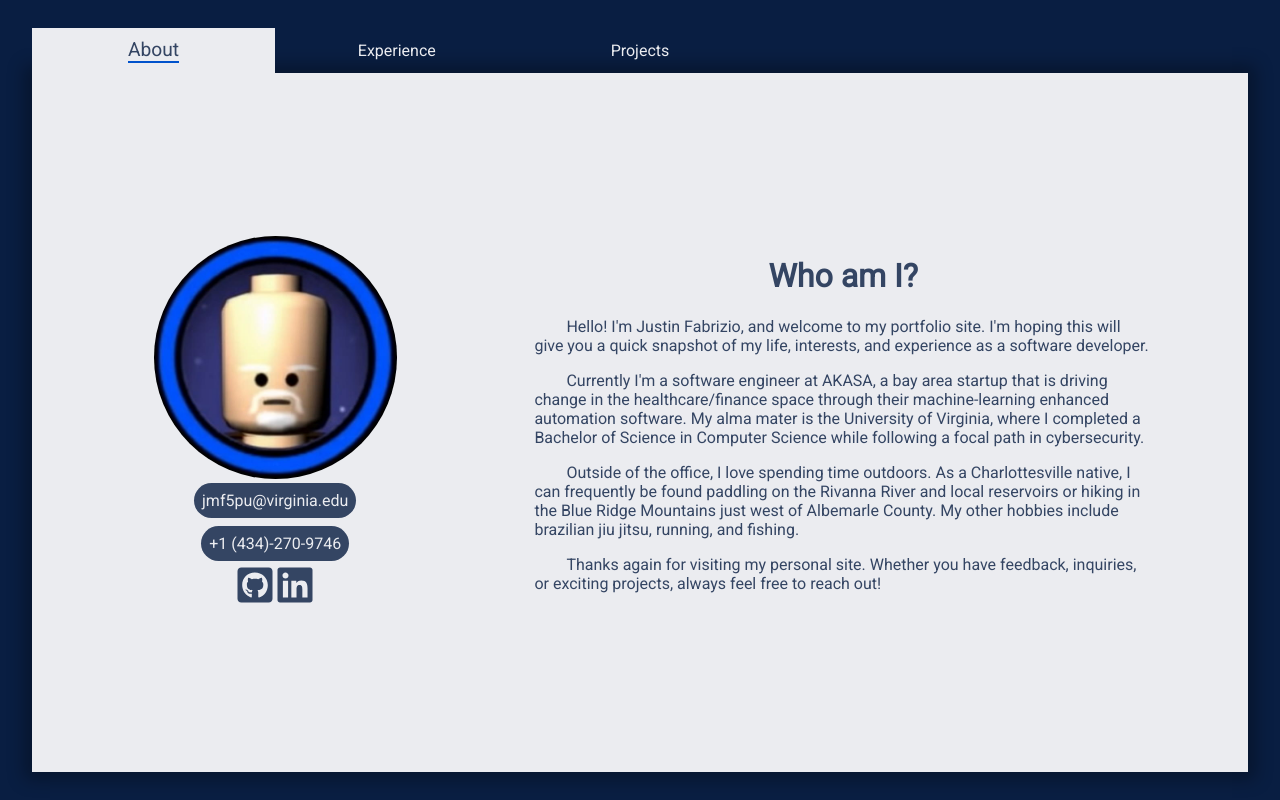
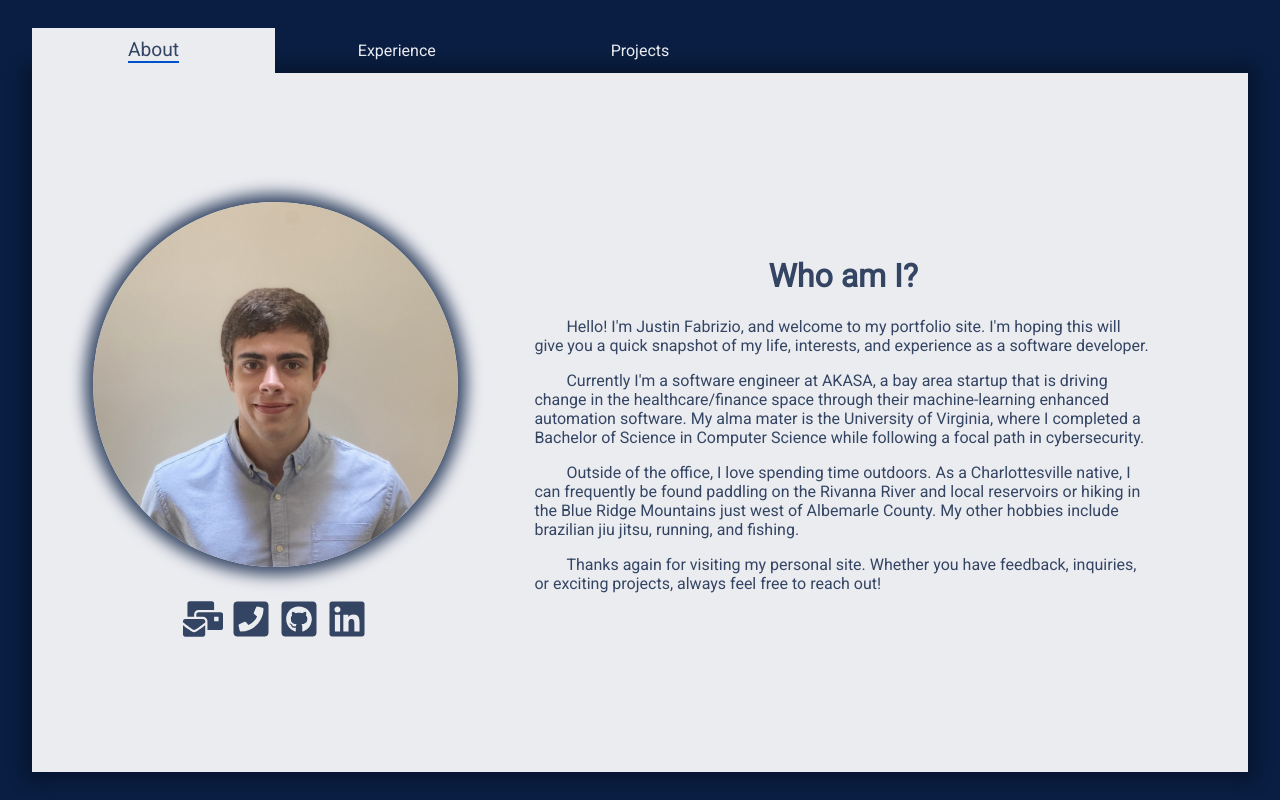
Before and after one commit to jmf5pu/portfolio, a React (Create React App) app: page / in a window 1280 px wide. Built offline with nearby package versions, Linux system fonts and the light colour scheme.

Commit message:
wrap up about tab 1st iteration

```diff
--- a/src/components/FirstTabMainWindow.tsx
+++ b/src/components/FirstTabMainWindow.tsx
@@ -1,25 +1,26 @@
 import styles from "./styles/FirstTabMainWindow.module.css";
-import { FaGithubSquare, FaLinkedin } from "react-icons/fa";
+import {
+  FaGithubSquare,
+  FaLinkedin,
+  FaPhoneSquare,
+  FaMailBulk,
+} from "react-icons/fa";
 
 function FirstTabMainWindow() {
   return (
     <>
       <div className={styles.leftCol}>
         <img
-          src={require("./styles/dummy-profile-pic.jpg")}
+          src={require("../images/profile.jpg")}
           className={styles.profileImage}
         />
-        <div className={styles.contactInfoBubble}>
-          <a href="mailto:jmf5pu@virginia.edu" className={styles.contactInfo}>
-            jmf5pu@virginia.edu
+        <div className={styles.contactInfo}>
+          <a href="mailto:jmf5pu@virginia.edu">
+            <FaMailBulk className={styles.socialIcon} />
           </a>
-        </div>
-        <div className={styles.contactInfoBubble}>
-          <a href="tel:+14342709746" className={styles.contactInfo}>
-            +1 (434)-270-9746
+          <a href="tel:+14342709746">
+            <FaPhoneSquare className={styles.socialIcon} />
           </a>
-        </div>
-        <div>
           <a
             href="https://github.com/jmf5pu"
             target="_blank"
--- a/src/components/styles/FirstTabMainWindow.module.css
+++ b/src/components/styles/FirstTabMainWindow.module.css
@@ -2,35 +2,19 @@ h1 {
   text-align: center;
 }
 
-.contactInfoBubble {
-  background-color: #344563;
-  padding: 0.5em;
-  border-radius: 2em;
-  margin-bottom: 0.25em;
-  margin-top: 0.25em;
-}
-
-.contactInfoBubble:hover {
-  background-color: #0052cc;
-  text-decoration: underline;
-  text-decoration-color: #ebecf0;
-  padding: 0.5em;
-  border-radius: 2em;
-}
-
 .contactInfo {
-  color: #ebecf0;
-  font-family: "Roboto", sans-serif;
-  text-decoration: none; /* Remove the default underline */
+  margin-top: 2em;
 }
 
 .socialIcon {
   color: #344563;
   font-size: 2.5em;
+  margin-left: 0.1em;
+  margin-right: 0.1em;
 }
 .socialIcon:hover {
   color: #0052cc;
-  font-size: 2.5em;
+  transform: scale(1.3);
   cursor: pointer;
 }
 
@@ -56,9 +40,10 @@ h1 {
 }
 
 .profileImage {
-  max-width: 50%;
+  max-width: 75%;
   height: auto;
   border-radius: 50%;
+  box-shadow: 0 0 1em 0.5em #344563;
 }
 
 .personalStatement {
--- a/src/components/styles/MainWindow.module.css
+++ b/src/components/styles/MainWindow.module.css
@@ -19,7 +19,7 @@
     background-color: #ebecf0;
     color: #344563;
     font-family: "Roboto", sans-serif;
-    box-shadow: 0.5em 0.5em 1em -0.5em rgba(0, 0, 0, 0.3);
+    box-shadow: 0 0 1em 0.5em rgba(0, 0, 0, 0.3);
     min-width: 100%;
     height: auto;
     overflow-y: scroll;
```
Also changed, not shown: src/images/profile.jpg (added).
